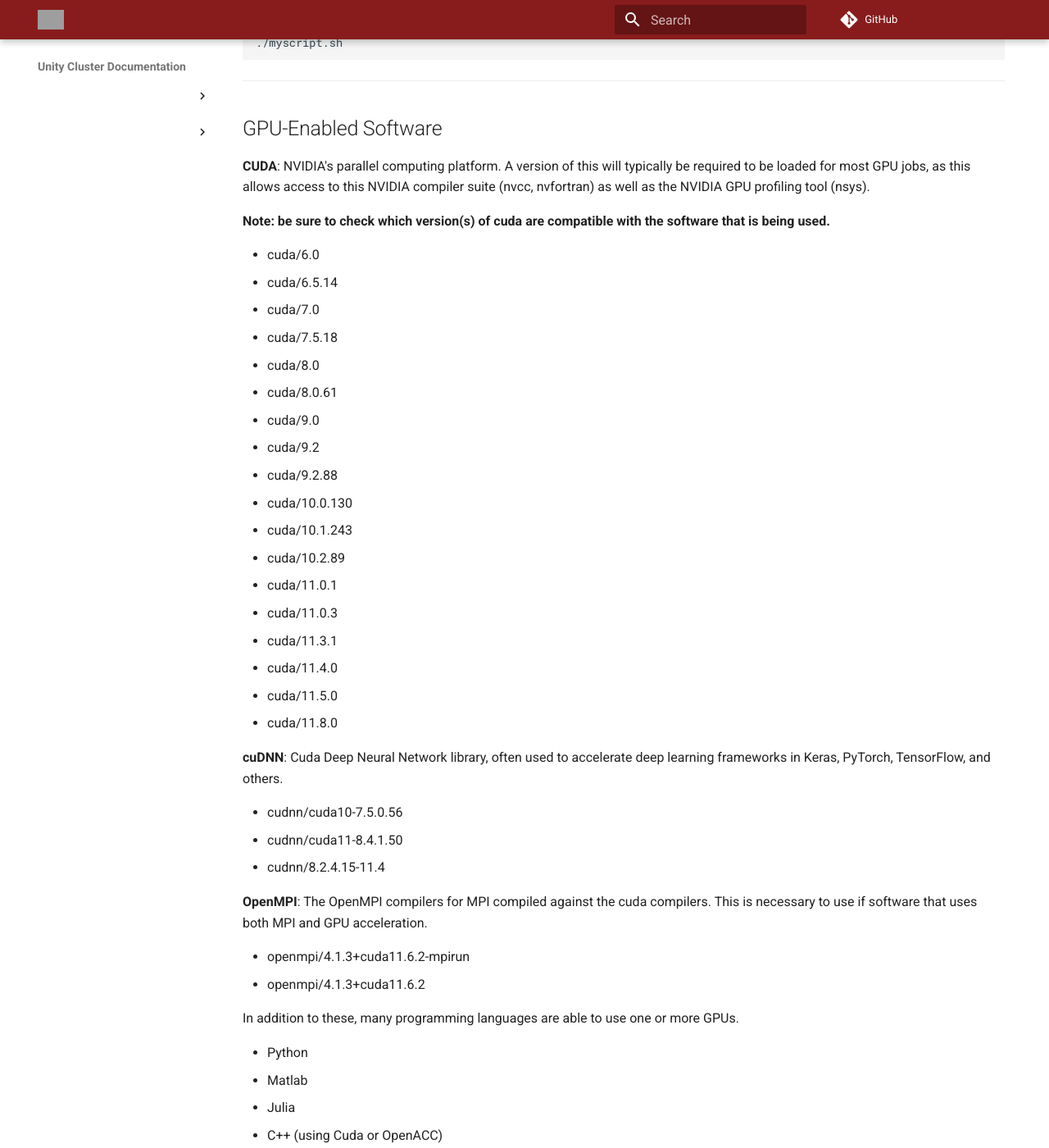
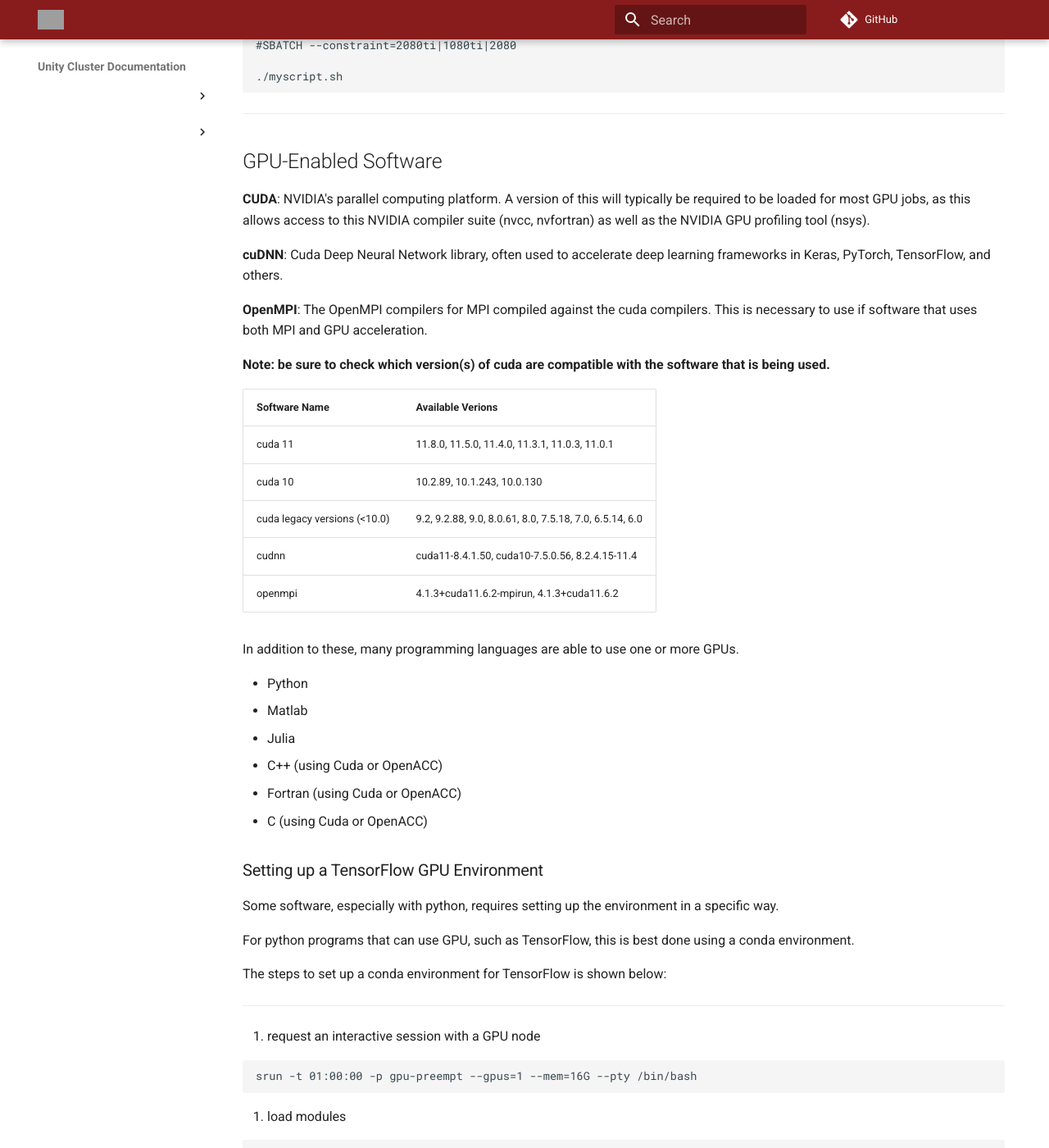
Before and after one commit to UMass-RC/unity-docs, an MkDocs documentation site: the page built from docs/tools/GPU.md, in a window 1280 px wide and 1400 px high, scrolled down 2760 px. Shown: the whole window at 82% size. Built offline with MkDocs 1.6.1 and Material for MkDocs 9.7.7, drawn with Linux system fonts in a browser that asks for light colours; comment, search, counter and statistics services are not loaded; some of the changed text lies outside the part shown; grey boxes are pictures that could not be loaded.

Commit message:
Converted software bulleted lists to single table

```diff
--- a/docs/tools/GPU.md
+++ b/docs/tools/GPU.md
@@ -113,37 +113,20 @@
 
 **CUDA**: NVIDIA's parallel computing platform. A version of this will typically be required to be loaded for most GPU jobs, as this allows access to this NVIDIA compiler suite (nvcc, nvfortran) as well as the NVIDIA GPU profiling tool (nsys).
 
-**Note: be sure to check which version(s) of cuda are compatible with the software that is being used.**
-
-- cuda/6.0
-- cuda/6.5.14
-- cuda/7.0
-- cuda/7.5.18
-- cuda/8.0
-- cuda/8.0.61
-- cuda/9.0
-- cuda/9.2
-- cuda/9.2.88
-- cuda/10.0.130
-- cuda/10.1.243
-- cuda/10.2.89
-- cuda/11.0.1
-- cuda/11.0.3
-- cuda/11.3.1
-- cuda/11.4.0
-- cuda/11.5.0
-- cuda/11.8.0
-
 **cuDNN**: Cuda Deep Neural Network library, often used to accelerate deep learning frameworks in Keras, PyTorch, TensorFlow, and others.
-
-- cudnn/cuda10-7.5.0.56
-- cudnn/cuda11-8.4.1.50
-- cudnn/8.2.4.15-11.4
 
 **OpenMPI**: The OpenMPI compilers for MPI compiled against the cuda compilers. This is necessary to use if software that uses both MPI and GPU acceleration.
 
-- openmpi/4.1.3+cuda11.6.2-mpirun
-- openmpi/4.1.3+cuda11.6.2
+**Note: be sure to check which version(s) of cuda are compatible with the software that is being used.**
+
+
+| Software Name | Available Verions |
+| --- | --- |
+| cuda 11 | 11.8.0, 11.5.0, 11.4.0, 11.3.1, 11.0.3, 11.0.1 |
+| cuda 10 | 10.2.89, 10.1.243, 10.0.130 |
+| cuda legacy versions (<10.0) | 9.2, 9.2.88, 9.0, 8.0.61, 8.0, 7.5.18, 7.0, 6.5.14, 6.0 |
+| cudnn | cuda11-8.4.1.50, cuda10-7.5.0.56, 8.2.4.15-11.4 |
+| openmpi | 4.1.3+cuda11.6.2-mpirun, 4.1.3+cuda11.6.2 |
 
 In addition to these, many programming languages are able to use one or more GPUs.
 
```
Also changed, not shown: other parts of docs/tools/GPU.md (+13 -13 lines).
